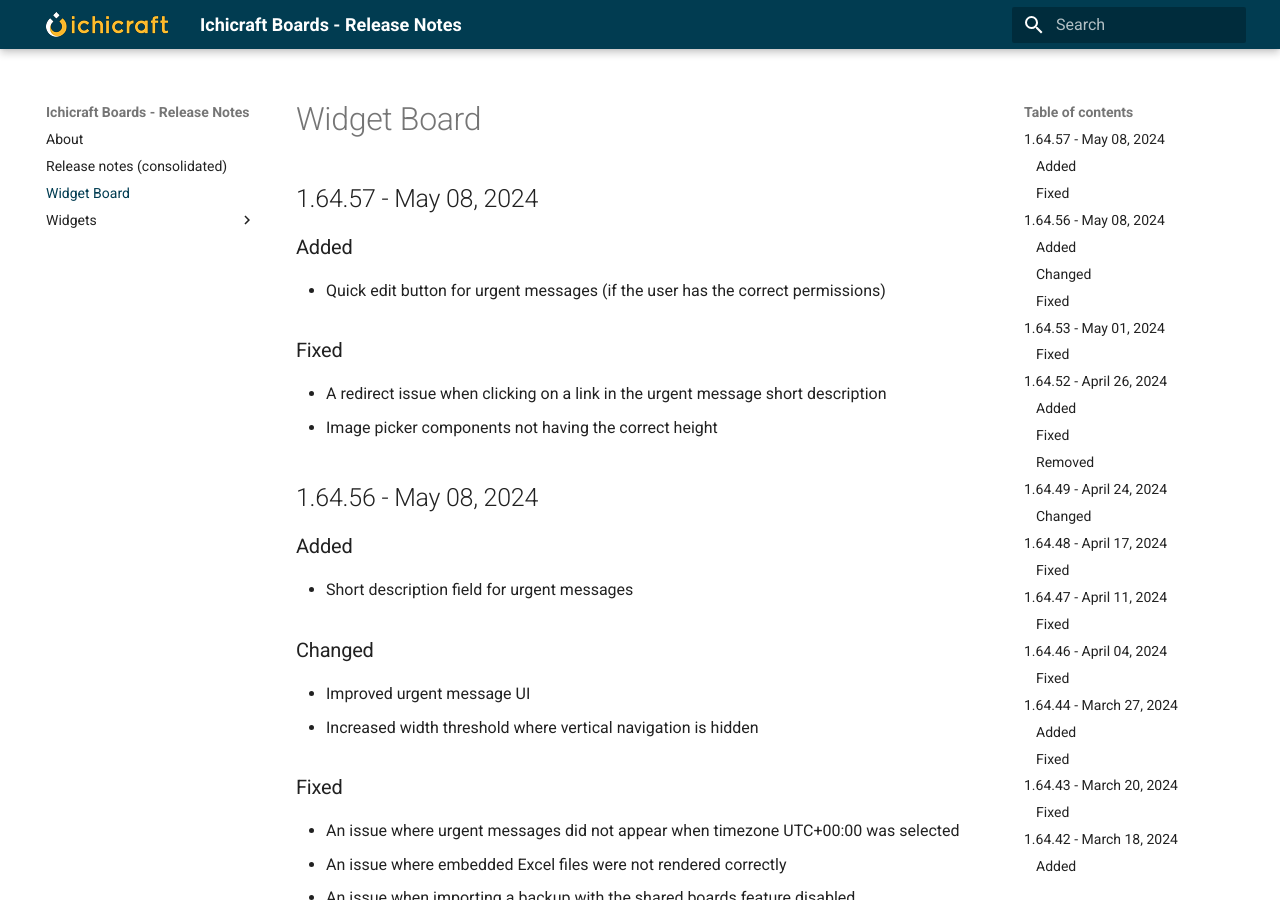
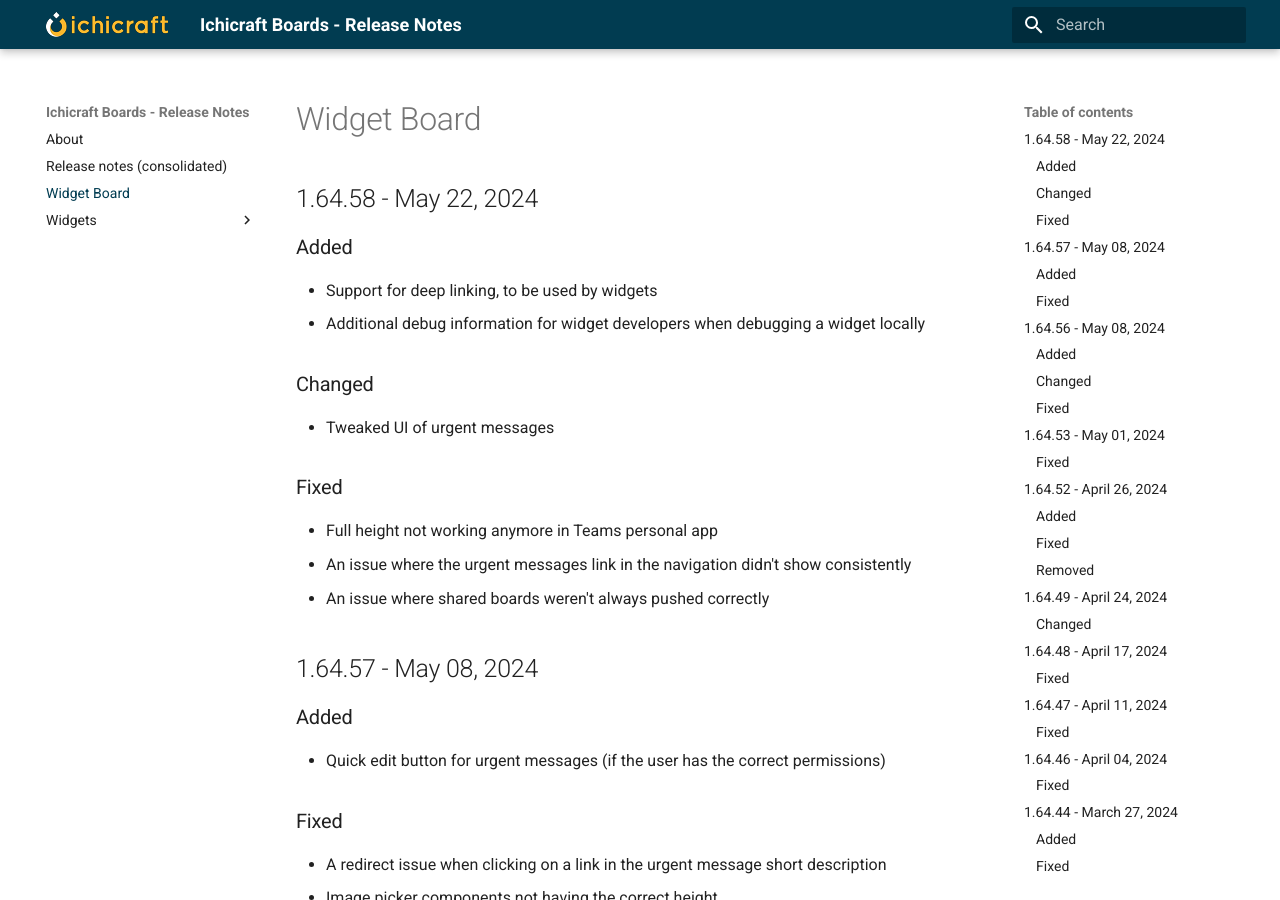
Before and after one commit to ichicraft/widgets-docs, an MkDocs documentation site: the page built from docs/Widget Board.md, in a window 1280 px wide and 900 px high. Built offline with MkDocs 1.6.1 and Material for MkDocs 9.7.7, drawn with Linux system fonts in a browser that asks for light colours.

```diff
--- a/docs/Widget Board.md
+++ b/docs/Widget Board.md
@@ -1,3 +1,17 @@
+## 1.64.58 - May 22, 2024
+
+### Added
+- Support for deep linking, to be used by widgets
+- Additional debug information for widget developers when debugging a widget locally
+
+### Changed
+- Tweaked UI of urgent messages
+
+### Fixed
+- Full height not working anymore in Teams personal app
+- An issue where the urgent messages link in the navigation didn&#x27;t show consistently
+- An issue where shared boards weren&#x27;t always pushed correctly
+
 ## 1.64.57 - May 08, 2024
 
 ### Added
```
Also changed, not shown: docs/Release-notes-(consolidated).md (+14 -0 lines).
